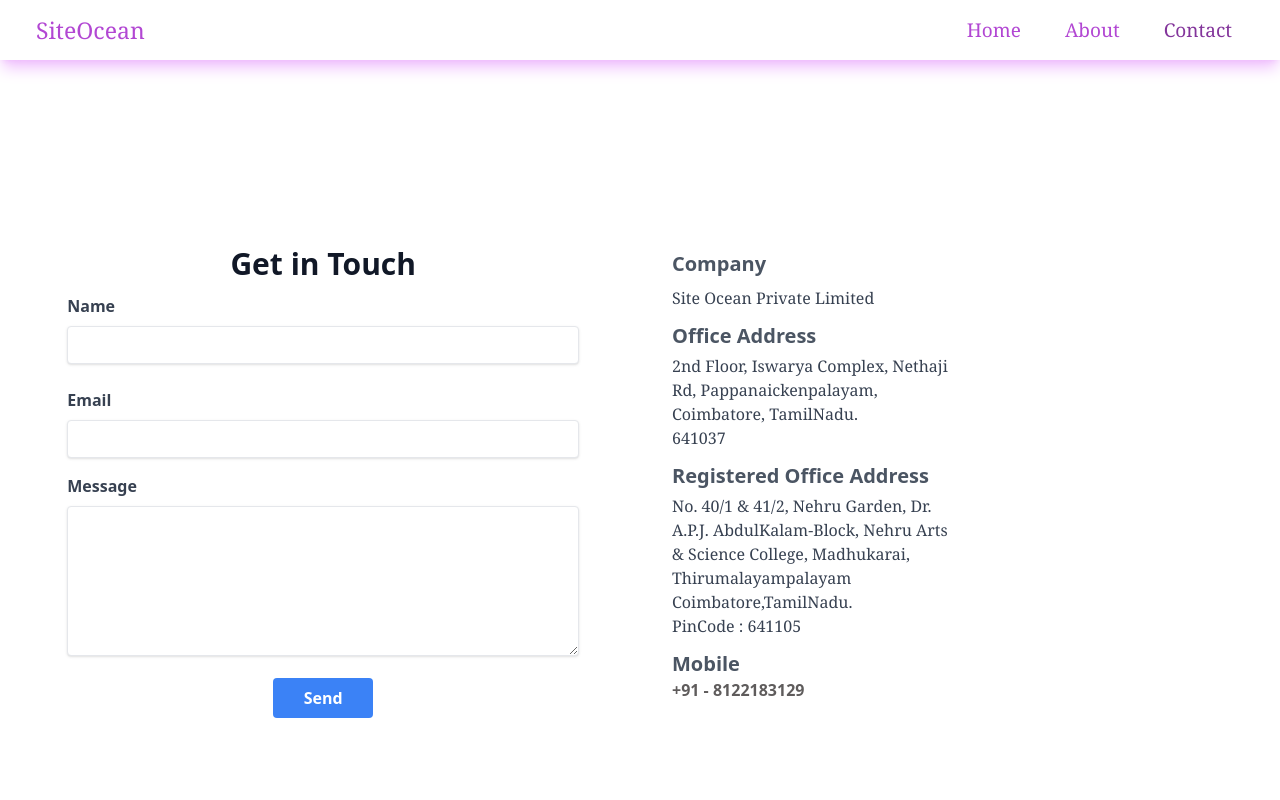
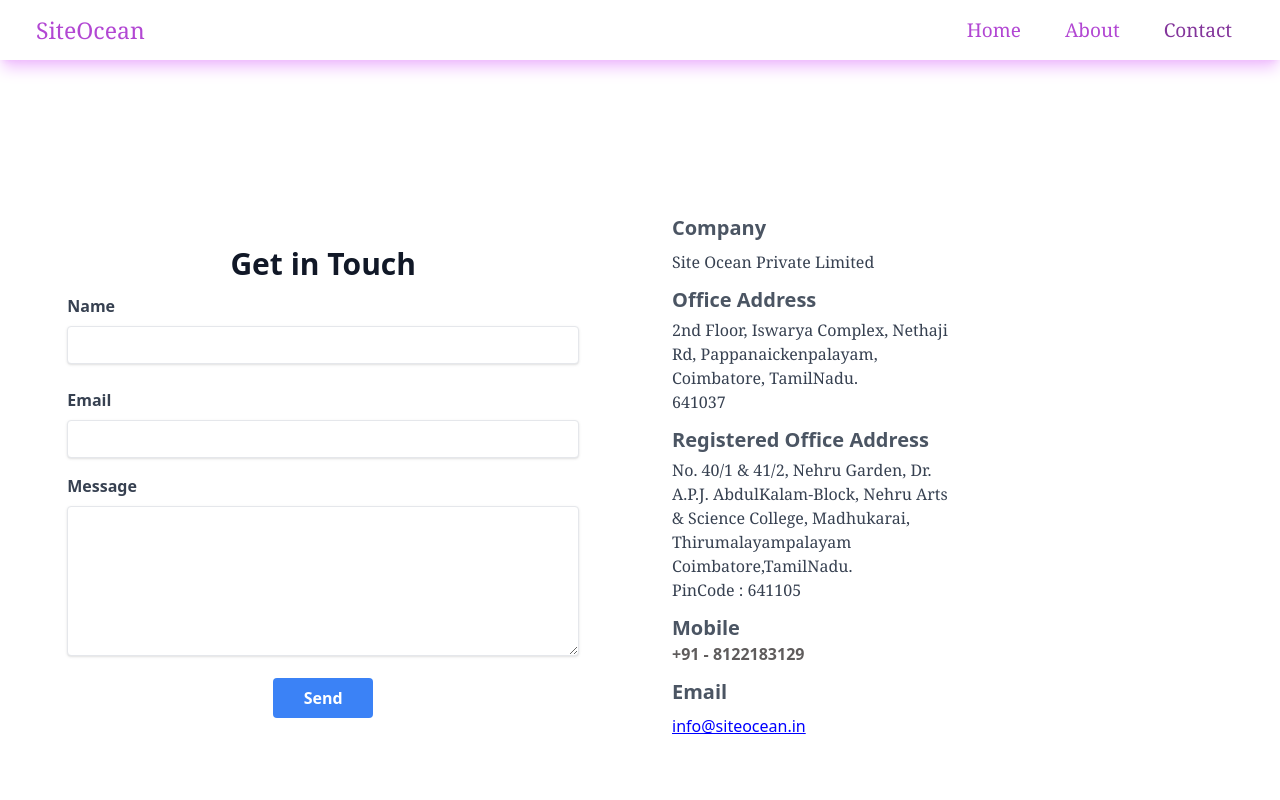
Before and after one commit to SiteOcean/SiteOceanWebsite, a Next.js app: page /Layouts/ContactPage in a window 1280 px wide. Shown: the top 800 px of the page. Built offline with nearby package versions, Linux system fonts and the light colour scheme.

Commit message:
mail update

```diff
--- a/package.json
+++ b/package.json
@@ -12,7 +12,7 @@
     "aos": "^2.3.4",
     "autoprefixer": "10.4.14",
     "fs": "^0.0.1-security",
-    "next": "13.4.0",
+    "next": "^13.5.6",
     "next-sitemap": "^4.1.3",
     "nodemailer": "^6.9.1",
     "postcss": "8.4.23",
--- a/src/Components/ContactPageComp/AddressSection.jsx
+++ b/src/Components/ContactPageComp/AddressSection.jsx
@@ -28,10 +28,10 @@ const AddressSection = () => {
               <h3 className="text-xl font-bold space-y-2">Mobile</h3>
               <p className="font-semibold text-[#5f5c5c]">+91 - 8122183129</p>
               </div>
-            {/* <div>
+            <div>
               <h3 className="text-xl font-bold mb-2 space-y-2">Email</h3>
               <p className=" underline text-[blue]">info@siteocean.in</p>
-              </div>    */}
+              </div>
             </div>
       </div>
     </div>
--- a/src/Components/ContactPageComp/FormSection.jsx
+++ b/src/Components/ContactPageComp/FormSection.jsx
@@ -14,7 +14,7 @@ const FormSection = () => {
       setloader(false)
       return alert("Please fill all fields")
     }
-    const mailtoLink = `mailto:tosathishsite@gmail.com?subject=Message from website &body=${encodeURIComponent(
+    const mailtoLink = `mailto:info@siteocean.com?subject=Message from website &body=${encodeURIComponent(
       `Name: ${name}\nEmail: ${email}\n\nMessage:\n${message}`
     )}`;
 
```
Also changed, not shown: 1 other file (tests, documents, lock files or other folders).
